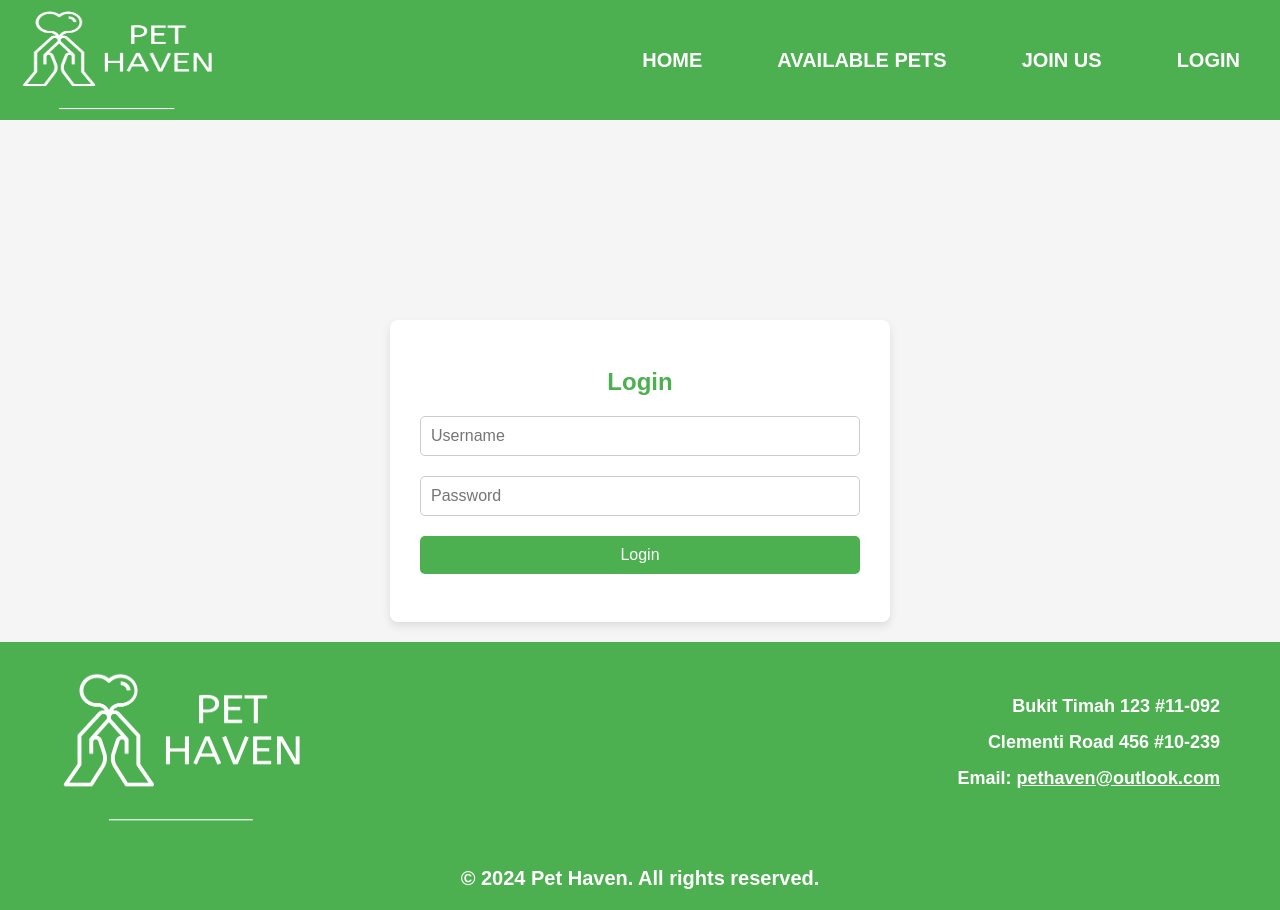
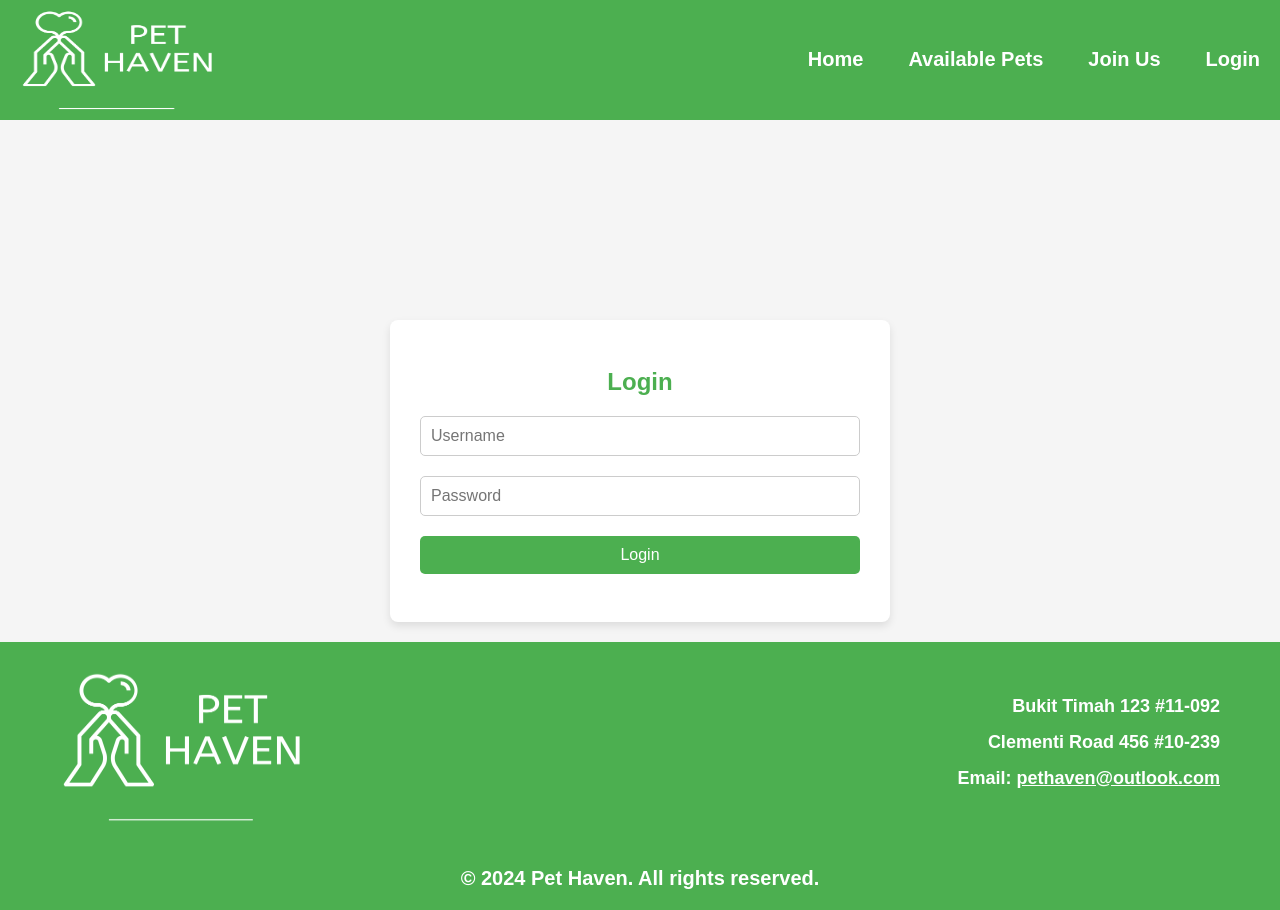
Before and after one commit to OCodeJK/pet-heaven, a React (Create React App) app: page /login in a window 1280 px wide. Built offline with nearby package versions, Linux system fonts and the light colour scheme.

Commit message:
changes to the navbar

```diff
--- a/src/components/Navbar.css
+++ b/src/components/Navbar.css
@@ -20,51 +20,21 @@
 }
 
 .nav-links li {
-  position: relative;
-  display: flex;
-  align-items: center;
-  justify-content: center;
-  color: #fff;
-  text-transform: uppercase;
-  transition: all 300ms cubic-bezier(0.075, 0.82, 0.165, 1);
-  padding: 0 10px;
-  margin-right: 10px;
+  list-style: none;
 }
 
-.nav-links li:after,
-.nav-links li:before {
-  content: "";
-  position: absolute;
-  display: block;
-  border: 0px solid transparent;
-  width: 0%;
-  height: 0%;
-  transition: all 0.5s ease;
+.nav-links li::after{
+  content:'';
+  height: 2px;
+  background-color: white;
+  display: flex;
+  opacity:0;
+  transition: all 0.2s;
+  pointer-events: none;
 }
 
-.nav-links li:after {
-  width: 0%;
-  height: 0%;
-  top: -5px;
-  left: -5px;
-  border-top: 2px solid transparent;
-  border-left: 2px solid transparent;
-}
-
-.nav-links li:before {
-  width: 0%;
-  height: 0%;
-  right: -5px;
-  bottom: -5px;
-  border-bottom: 2px solid transparent;
-  border-right: 2px solid transparent;
-}
-
-.nav-links li:hover::before,
-.nav-links li:hover::after {
-  width: 100%;
-  height: 100%;
-  border-color: #fff;
+.nav-links li:hover::after{
+  opacity: 1;
 }
 
 .nav-links a {
```
